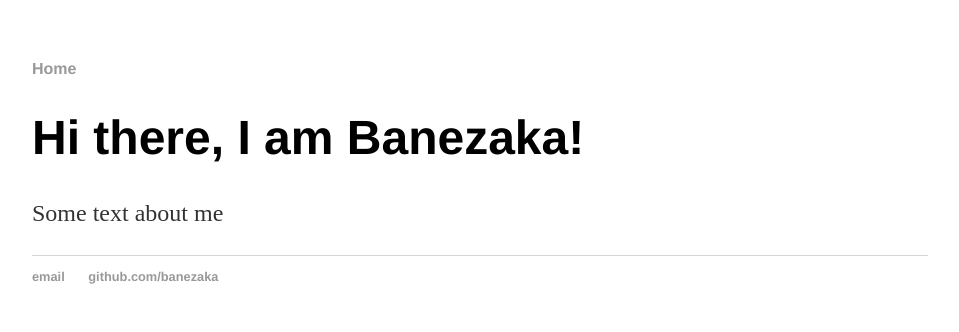
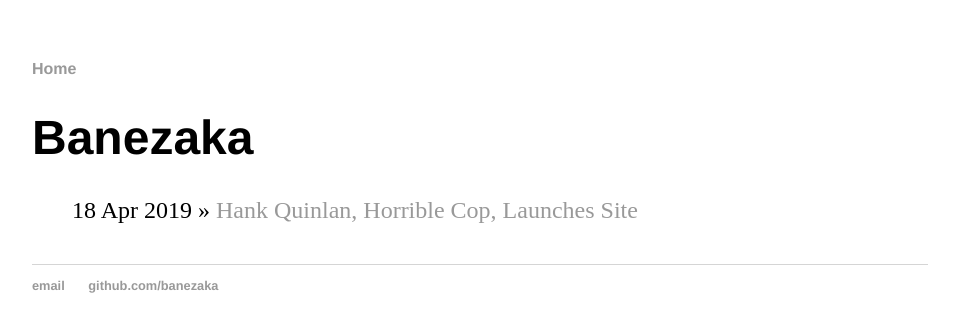
Before and after one commit to banezaka/banezaka.github.io, a Jekyll site: the page built from index.html, in a window 1280 px wide. Shown: the top 332 px of the page, without its empty margins (160-1119 px from the left). Built offline with Jekyll 4.4.1, drawn with Linux system fonts in a browser that asks for light colours.

Commit message:
Update index.html

```diff
--- a/index.html
+++ b/index.html
@@ -2,7 +2,10 @@
 layout: default
 title: Banezaka
 ---
-<div class="blurb">
-	<h1>Hi there, I am Banezaka!</h1>
-	<p>Some text about me</p>
-</div><!-- /.blurb -->
+<h1>{{ page.title }}</h1>
+<ul class="posts">
+
+  {% for post in site.posts %}
+    <li><span>{{ post.date | date_to_string }}</span> » <a href="{{ post.url }}" title="{{ post.title }}">{{ post.title }}</a></li>
+  {% endfor %}
+</ul>
```
